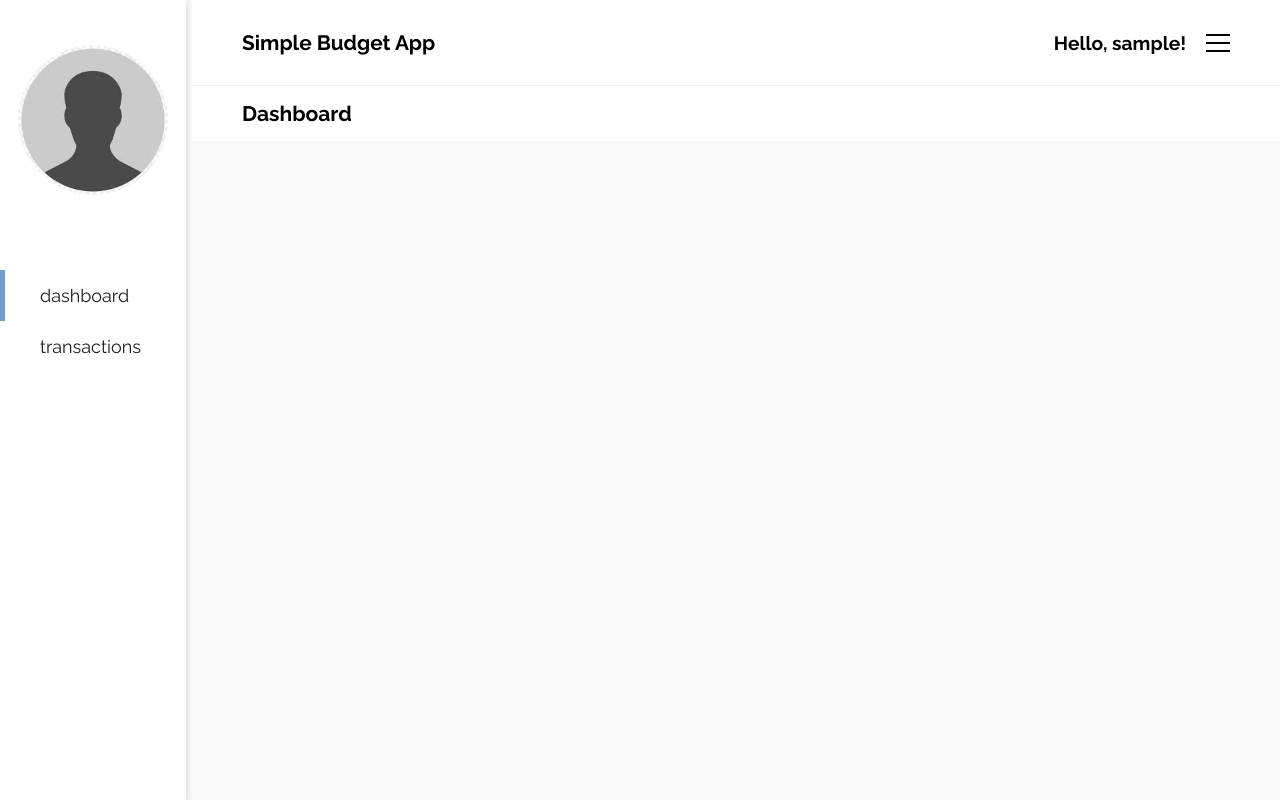
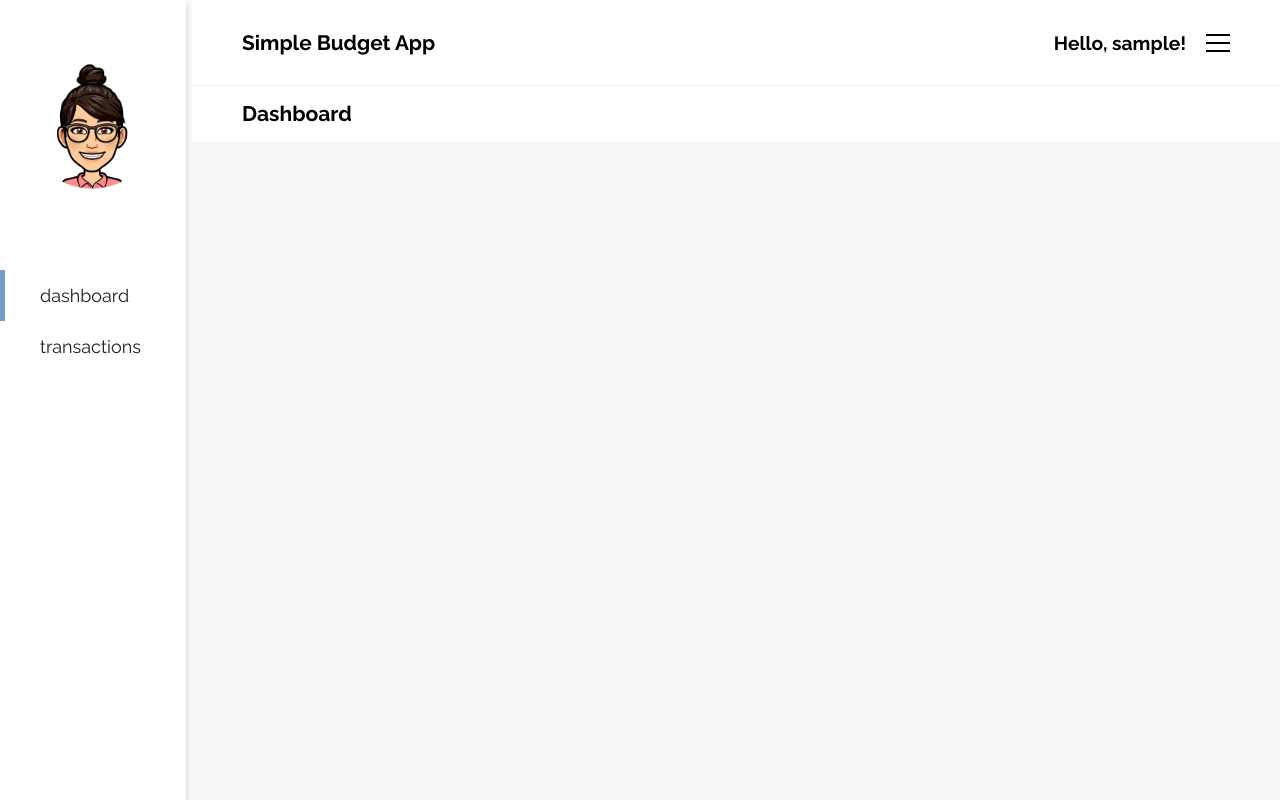
Before and after one commit to anetaradecka/budget-react, a React (Create React App) app: page /app in a window 1280 px wide. Built offline with nearby package versions, Linux system fonts and the light colour scheme; sample sign-in values are in the browser's storage.

Commit message:
user profile updated

```diff
--- a/src/components/layout/Sidebar/UserProfile.js
+++ b/src/components/layout/Sidebar/UserProfile.js
@@ -4,7 +4,7 @@ const UserProfile = (props) => {
   return (
     <div className={styles["user-profile"]}>
       <div className={styles["user-avatar"]}>
-        <img id={styles.avatar} src="/default.jpg" alt="user profile" />
+        <img id={styles.avatar} src="/default2.jpg" alt="user profile" />
       </div>
     </div>
   );
```
Also changed, not shown: public/default2.jpg (added).
